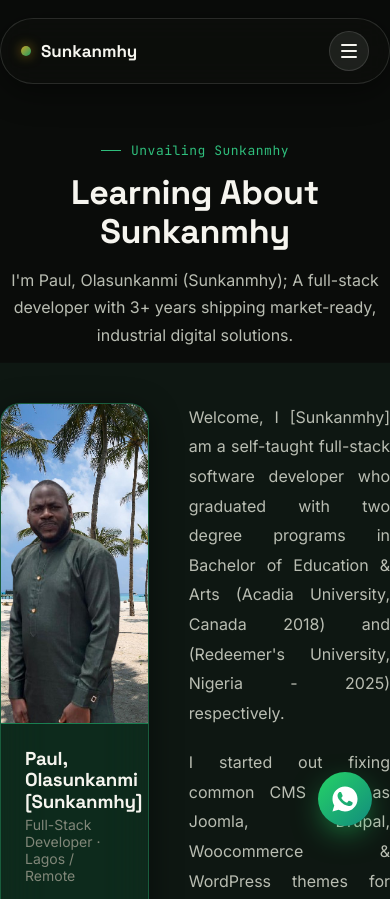
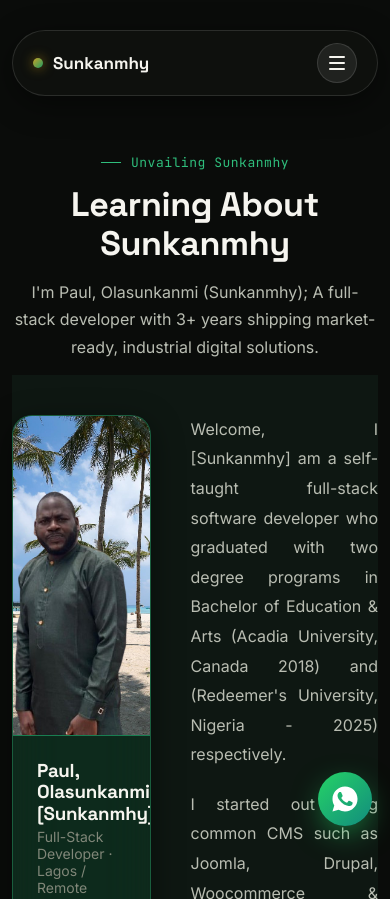
Before and after one commit to Sunkhanmhy/Sunkanmhy-s-Portfolio, a website: page about.html in a window 390 px wide. Shown: the top 899 px of the page. Drawn offline with Linux system fonts and the light colour scheme.

Commit message:
Update Margin

```diff
--- a/about.html
+++ b/about.html
@@ -6,6 +6,12 @@
 <title>Learn About [Sunkanmhy Dev]</title>
 <meta name="description" content="About Olasunkanmi Paul (Sunkanmhy), senior full-stack developer — background, experience timeline, and working style.">
 <link rel="stylesheet" href="style.css">
+<link rel="manifest" href="manifest.json">
+<meta name="theme-color" content="#0A0C0A">
+<meta name="apple-mobile-web-app-capable" content="yes">
+<meta name="apple-mobile-web-app-status-bar-style" content="black-translucent">
+<meta name="apple-mobile-web-app-title" content="Sunkanmhy">
+<link rel="apple-touch-icon" href="images/Sunkanmhy-removebg-preview.png">
 </head>
 <body>
 
--- a/style.css
+++ b/style.css
@@ -20,7 +20,8 @@
   --text-1:#F6F5EF;
   --text-2:#B9BDB2;
   --text-3:#818779;
-  --nav-bg: rgba(14,16,13,0.6);
+  --nav-bg: rgba(14,16,13,1);
+  --app-margin: 12px;
   --card-img-bg: rgba(255,255,255,0.04);
   --input-bg: rgba(255,255,255,0.05);
   --input-border: rgba(255,255,255,0.16);
@@ -125,8 +126,6 @@ button{ font-family:inherit; cursor:pointer; }
   background:var(--nav-bg);
   border:1px solid var(--glass-border);
   border-radius:100px;
-  backdrop-filter:blur(18px) saturate(160%);
-  -webkit-backdrop-filter:blur(18px) saturate(160%);
   box-shadow:var(--glass-shadow);
 }
 .brand{
@@ -547,6 +546,9 @@ footer{ padding:56px 0 40px; margin-top:40px; background:var(--footer-bg); borde
   .form-grid{ grid-template-columns:1fr; }
 }
 @media (max-width: 760px){
+  body{ padding:var(--app-margin); }
+  .navbar{ top:var(--app-margin); }
+  .section-a, .section-b, .section-c{ box-shadow:none; clip-path:none; }
   .nav-links{
     position:fixed; top:88px; left:20px; right:20px;
     flex-direction:column; align-items:stretch; gap:4px;
@@ -554,7 +556,6 @@ footer{ padding:56px 0 40px; margin-top:40px; background:var(--footer-bg); borde
     background:var(--nav-bg);
     border:1px solid var(--glass-border);
     border-radius:20px;
-    backdrop-filter:blur(20px);
     transform:translateY(-12px); opacity:0; pointer-events:none;
     transition:all .3s ease;
   }
```
Also changed, not shown: contact.html (+6 -0 lines), index.html (+6 -0 lines), projects.html (+6 -0 lines), skills.html (+6 -0 lines), README.md (deleted), manifest.json (added), 1 other file.
